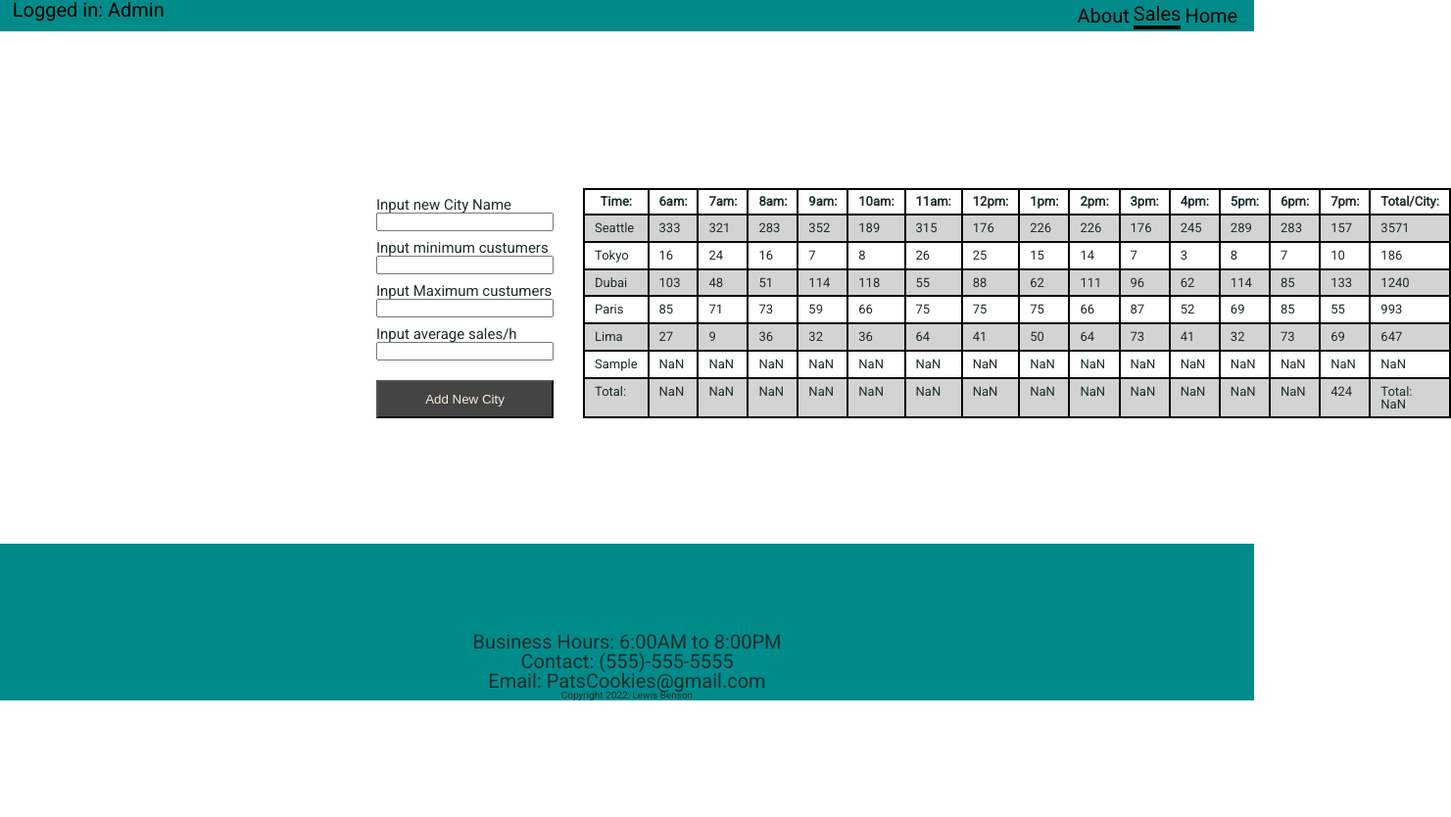
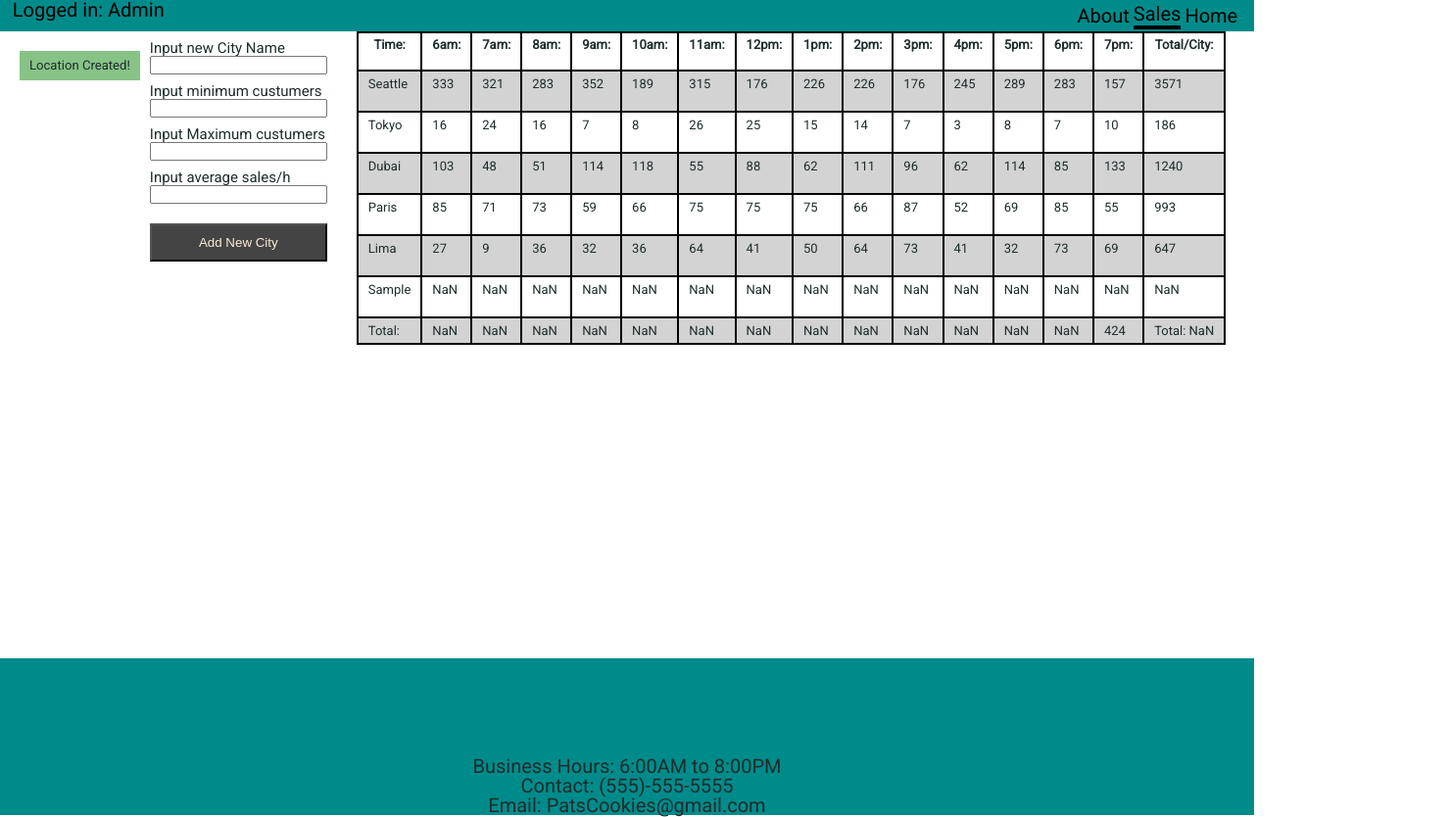
Before and after one commit to 201-301-code-fellows/cookie-stand, a plain HTML site: page sales.html in a window 1280 px wide. Both pictures are taken after typing "Sample", "Sample", "Sample", "Sample" into the empty fields and a click on the button "Add New City". Shown: the whole page at 98% size, 1481 px wide, since content can reach past the window. Before the commit the page ends 800 px from the top, so only its background shows below. Drawn offline with Linux system fonts and the light colour scheme.

Commit message:
add logic for unable to create 2 of same city

```diff
--- a/css/style.css
+++ b/css/style.css
@@ -45,7 +45,7 @@ nav {
 main {
   display: flex;
   flex-direction: column;
-  margin: 20vh 30% 10% 30%;
+ height: 80vh;
 }
 
 .navbar {
@@ -122,25 +122,63 @@ tfoot {
   font-size: 1rem;
 }
 
-.salespage{
+.salespage {
   display: flex;
   flex-direction: row;
+  width: 90vw;
+  justify-content: flex-start;
+  margin-left: 10rem;
+
 }
 
-fieldset{
+fieldset {
   display: flex;
   flex-direction: column;
   margin-right: 3rem;
 }
 
-label{
+label {
   font-size: 1.5rem;
   margin-top: 1rem;
 }
 
-button{
+button {
   margin-top: 2rem;
   padding: 1rem;
   background-color: #444;
   color: antiquewhite;
 }
+
+article {
+
+  height: 3rem;
+  display: flex;
+  align-items: center;
+  margin-top: 2rem;
+  margin-right: 1rem;
+  margin-left: -8rem;
+  font-style: 700;
+  font-size: 1.31rem;
+  padding-right: 4rem;
+
+}
+
+.success {
+  background-color: rgba(0, 128, 0, 0.472);
+  height: 3rem;
+  display: flex;
+  align-items: center;
+  margin-top: 2rem;
+  margin-right: 1rem;
+  margin-left: -8rem;
+  padding: 1rem;
+
+}
+
+table{
+  height: 50%;
+}
+.fail{
+  clip-path: polygon(0% 20%, 60% 20%, 60% 0%, 100% 50%, 60% 100%, 60% 80%, 0% 80%);
+  background-color: rgba(255, 0, 0, 0.573);
+}
--- a/js/app.js
+++ b/js/app.js
@@ -56,6 +56,7 @@ function randInt(min, max) {
 
 /* This array is where all data is pulled from for all functions to */
 const locations = [];
+const locationNamesStr = [];
 
 /* Constructor for cties */
 function City(cityName, minCust, maxCust, avgSales) {
@@ -66,6 +67,7 @@ function City(cityName, minCust, maxCust, avgSales) {
   this.results = [this.cityName];
   this.totalSales = 0;
   locations.push(this);
+  locationNamesStr.push(this.cityName);
 }
 
 /* Grab data from input fields, and store in a variable */
@@ -90,15 +92,42 @@ function resetData() {
     inputs.value = '';
   }
 }
+
+function flashSuccess() {
+  const pSelect = document.querySelector('p');
+  pSelect.remove();
+  const article = document.querySelector('article');
+  const p = document.createElement('p');
+  p.innerText = 'Location Created!';
+  article.setAttribute('class', 'success');
+  article.appendChild(p);
+}
+
+function flashFail() {
+  const pSelect = document.querySelector('p');
+  pSelect.remove();
+  const p = document.createElement('p');
+  p.innerText = 'This location already exists!';
+  const article = document.querySelector('article');
+  article.removeAttribute('class', 'success');
+  article.setAttribute('class', 'fail');
+  article.appendChild(p);
+}
+
 /* Select the button and wait for a click to add new location */
-const button = document.querySelector('button');
-button.addEventListener('click', function (event) {
+const form = document.querySelector('form');
+form.addEventListener('submit', function (event) {
   event.preventDefault();
-  new City(...grabData());
-  resetData();
-  locations[locations.length - 1].custPerHour();
-  locations[locations.length - 1].render();
-  footerBuilder();
+  if (grabData()[0] && !locationNamesStr.includes(grabData()[0])) {
+    flashSuccess();
+    new City(...grabData());
+    resetData();
+    locations[locations.length - 1].custPerHour();
+    locations[locations.length - 1].render();
+    footerBuilder();
+  } else {
+    flashFail();
+  }
 });
 
 City.prototype.custPerHour = function () {
--- a/sales.html
+++ b/sales.html
@@ -30,7 +30,8 @@
     </ul>
 
     <main class="salespage">
-      <form action="">
+      <article></article>
+      <form>
         <fieldset>
           <label for="cityname">Input new City Name</label>
           <input required id="cityname" name="cityname" type="text" />
@@ -40,7 +41,7 @@
           <input required type="text" name="maxcust" id="maxcust" />
           <label for="avgsales">Input average sales/h</label>
           <input required type="text" name="avgsales" id="avgsales" />
-          <button>Add New City</button>
+          <button type="submit">Add New City</button>
         </fieldset>
       </form>
       <table></table>
```
